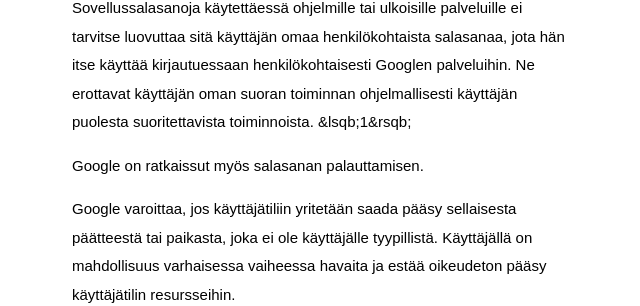
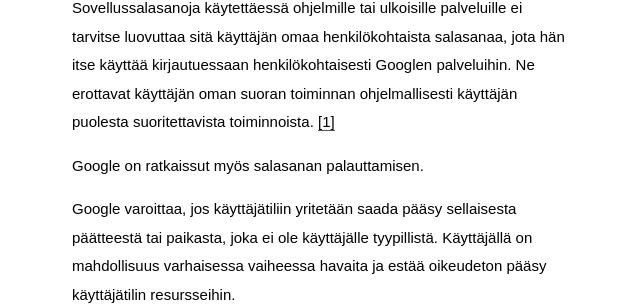
Before and after one commit to klaalo/klaalo.github.io, a Jekyll site: the page built from _posts/2016-08-02-google-on-nappara-idm-jarjestelma.markdown, in a window 1280 px wide and 900 px high, scrolled down 3884 px. Shown: the part 261-567 px from the top of the window, without its empty margins (318-958 px from the left). Built offline with Jekyll 4.4.1, drawn with Linux system fonts in a browser that asks for light colours; some web fonts are replaced; some of the changed lines change nothing that is shown; some of the changed text lies outside the part shown.

Commit message:
fix styling

```diff
--- a/_posts/2016-08-02-google-on-nappara-idm-jarjestelma.markdown
+++ b/_posts/2016-08-02-google-on-nappara-idm-jarjestelma.markdown
@@ -53,7 +53,7 @@
 
 Kaksivaiheinen tunnistaminen on tämän artikkelin käyttötarkoituksessa eduksi myös siinä, että se tekee mahdolliseksi sovelluskohtaiset salasanat. Käyttäjä voi määritellä sovelluksille irrallisia salasanoja. Sähköpostiohjelmalla voi olla eri salasana, kuin kalenterilla. Vaikka kalenterin salasana päätyisi vääriin käsiin ja pitää kuolettaa, tämä ei vaikuta sähköpostin toimintaan. Jokaiselle ulkoista tunnistamista vaativalle palvelulle voi määrittää erillisen salasanan.
 
-Sovellussalasanoja käytettäessä ohjelmille tai ulkoisille palveluille ei tarvitse luovuttaa sitä käyttäjän omaa henkilökohtaista salasanaa, jota hän itse käyttää kirjautuessaan henkilökohtaisesti Googlen palveluihin. Ne erottavat käyttäjän oman suoran toiminnan ohjelmallisesti käyttäjän puolesta suoritettavista toiminnoista. &lsqb;1&rsqb;
+Sovellussalasanoja käytettäessä ohjelmille tai ulkoisille palveluille ei tarvitse luovuttaa sitä käyttäjän omaa henkilökohtaista salasanaa, jota hän itse käyttää kirjautuessaan henkilökohtaisesti Googlen palveluihin. Ne erottavat käyttäjän oman suoran toiminnan ohjelmallisesti käyttäjän puolesta suoritettavista toiminnoista. [[1]](#note-1)
 
 Google on ratkaissut myös salasanan palauttamisen.
 
@@ -102,4 +102,5 @@
 
 Sähköpostipalvelun tapauksessa mahdollisia ratkaisuja salasanojen ylläpidon ulkoistamiseen on Googlen lisäksi myös muita. Microsoft tarjoaa Outlook.com -sähköpostia ja Applen iCloud-palveluun sisältyy sähköposti ja IMAP-palvelu. Jos se soveltuu, oman sähköpostipalvelunsa pystyttäjä voi hyödyntää tunnistamiseen vaikka internetoperaattorinsa IMAP-palvelua, mutta tallentaa sähköpostit omaan IMAP-palvelimeen. Ennen operaattorin sähköpostipalvelun käyttöä, lue [tämä](suomalaisoperaattorit-eivat-suojaa-sahkoposteja).
 
-&lsqb;1&rsqb; Muokattu 4.8.2016 - lisätty sovellussalasanoista
+---
+_<a name='note-1'>[1]</a> Muokattu 4.8.2016 - lisätty sovellussalasanoista_
```
